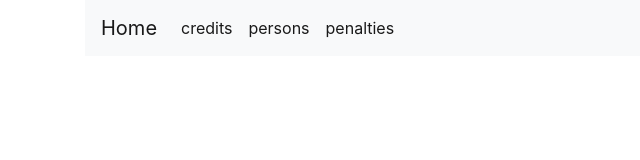
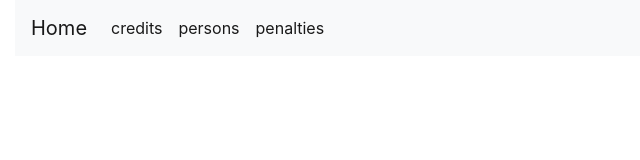
Before and after one commit to Di4ik3r/react-rest-api-credit, a React app: page credit-app/public/index.html in a window 1280 px wide. Shown: the whole page, without its empty margins (0-640 px from the left). Built offline with nearby package versions, Linux system fonts and the light colour scheme.

Commit message:
idk wtf so fuck this

```diff
--- a/credit-app/public/index.html
+++ b/credit-app/public/index.html
@@ -29,7 +29,7 @@
   </head>
   <body>
     <noscript>You need to enable JavaScript to run this app.</noscript>
-    <div id="root" class="container"></div>
+    <div id="root" class="container-fluid"></div>
     <!--
       This HTML file is a template.
       If you open it directly in the browser, you will see an empty page.
```
Also changed, not shown: 1 other file.
